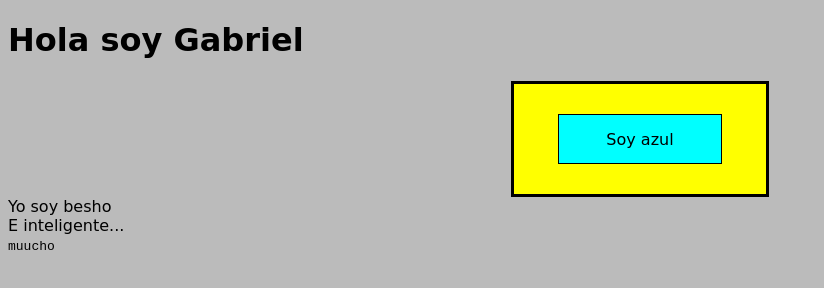
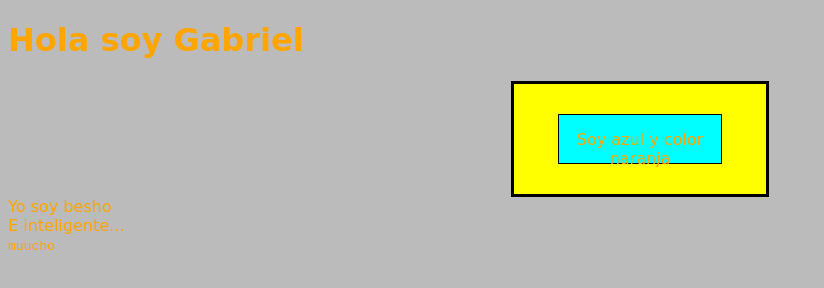
Before and after one commit to gabo-hacStyle/gabs, a plain HTML site: page pruevas-en-platzi#1.html in a window 1280 px wide. Shown: the whole page, without its empty margins (0-824 px from the left). Drawn offline with Linux system fonts and the light colour scheme.

Commit message:
Changes to errors real

```diff
--- a/css styles/styles for pruevas.css
+++ b/css styles/styles for pruevas.css
@@ -1,6 +1,7 @@
 body{
 	background-color: #bbb;
 	font-family: cursive;
+	color: orange;
 }
 #big-container{
 	margin-left: auto;
--- a/pruevas-en-platzi#1.html
+++ b/pruevas-en-platzi#1.html
@@ -8,7 +8,7 @@
 	<h1>Hola soy Gabriel</h1>
 <section>
 	<div id="big-container">
-		<div id="blue"><p id="pa">Soy azul</p></div>
+		<div id="blue"><p id="pa">Soy azul y color naranja</p></div>
 </div>
 </section>
 <div>Yo soy besho</div>
```
